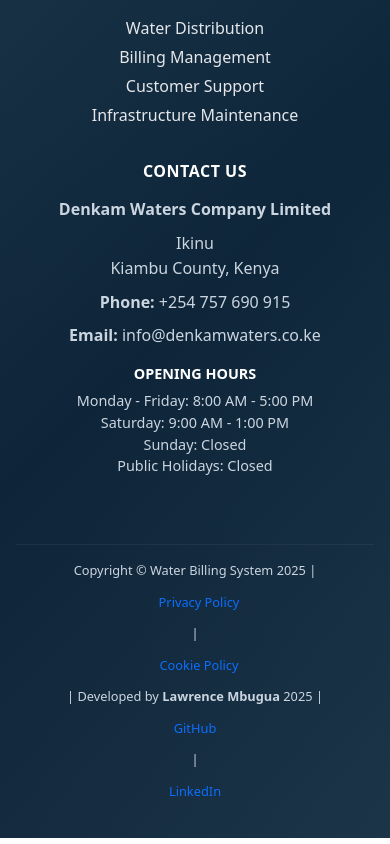
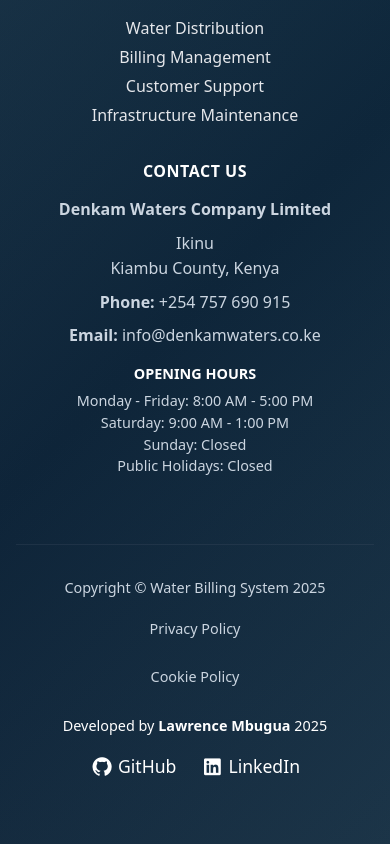
Before and after one commit to kb-diplo/C-Water-bilingsytsme, an Angular app in the folder water-billing-angular/: page /home in a window 390 px wide. Shown: the part 3630-4474 px from the top of the page. Built offline with nearby package versions, Linux system fonts and the light colour scheme; no server answers.

Commit message:
ui: improve scroll-to-top button color and footer mobile responsiveness

```diff
--- a/water-billing-angular/src/app/home/home.component.html
+++ b/water-billing-angular/src/app/home/home.component.html
@@ -195,7 +195,8 @@
     <hr class="footer-divider">
     <div class="row">
       <div class="col-12 text-center">
-        <p class="footer-copyright mb-0">
+        <!-- Desktop footer (original layout) -->
+        <p class="footer-copyright mb-0 d-none d-md-block">
           Copyright © Water Billing System 2025 |
           <a href="#" class="text-primary ms-2" (click)="showPrivacyPolicy($event)">Privacy Policy</a> |
           <a href="#" class="text-primary ms-2" (click)="showCookiePolicy($event)">Cookie Policy</a> |
@@ -203,6 +204,31 @@
           <a href="https://github.com/kb-diplo" class="text-primary">GitHub</a> |
           <a href="http://www.linkedin.com/in/mbugualawrence" class="text-primary">LinkedIn</a>
         </p>
+
+        <!-- Mobile footer (improved layout) -->
+        <div class="footer-bottom d-block d-md-none">
+          <div class="footer-copyright text-center mb-3">
+            <p class="mb-2">Copyright © Water Billing System 2025</p>
+            <div class="footer-links">
+              <a href="#" class="footer-link" (click)="showPrivacyPolicy($event)">Privacy Policy</a>
+              <span class="footer-separator">•</span>
+              <a href="#" class="footer-link" (click)="showCookiePolicy($event)">Cookie Policy</a>
+            </div>
+          </div>
+          <div class="developer-info text-center mb-3">
+            <p class="mb-2">Developed by <strong>Lawrence Mbugua</strong> 2025</p>
+            <div class="social-links-footer">
+              <a href="https://github.com/kb-diplo" class="social-link-footer" target="_blank" rel="noopener">
+                <i class="fab fa-github"></i>
+                <span class="ms-1">GitHub</span>
+              </a>
+              <a href="http://www.linkedin.com/in/mbugualawrence" class="social-link-footer" target="_blank" rel="noopener">
+                <i class="fab fa-linkedin"></i>
+                <span class="ms-1">LinkedIn</span>
+              </a>
+            </div>
+          </div>
+        </div>
       </div>
     </div>
   </div>
--- a/water-billing-angular/src/app/home/home.component.scss
+++ b/water-billing-angular/src/app/home/home.component.scss
@@ -798,20 +798,112 @@
 // Back to Top Button - Using same colors as login button
 .back-to-top {
   position: fixed; bottom: 30px; right: 30px; width: 50px; height: 50px;
-  background: linear-gradient(135deg, var(--gradient-start), var(--gradient-end));
+  background: linear-gradient(135deg, #00bcd4, #0097a7) !important;
   color: white; border: none; border-radius: 50%; font-size: 1.2rem; cursor: pointer;
   transition: all 0.3s ease; z-index: 1050; opacity: 0; visibility: hidden;
   transform: translateY(20px);
-  box-shadow: 0 4px 15px rgba(8, 145, 178, 0.4);
+  box-shadow: 0 4px 15px rgba(0, 188, 212, 0.4);
 
   &.show { opacity: 1; visibility: visible; transform: translateY(0); }
   &:hover {
-    background: linear-gradient(135deg, var(--accent-blue), var(--primary-blue));
+    background: linear-gradient(135deg, #0097a7, #00838f) !important;
     transform: translateY(-3px);
-    box-shadow: 0 6px 20px rgba(8, 145, 178, 0.6);
+    box-shadow: 0 6px 20px rgba(0, 188, 212, 0.6);
   }
   i {
     font-size: 1rem;
+  }
+}
+
+// Improved Footer Bottom Section
+.footer-bottom {
+  padding: 1rem 0;
+
+  .footer-copyright {
+    p {
+      margin-bottom: 0.5rem;
+      font-size: 0.9rem;
+      color: var(--text-light);
+    }
+  }
+
+  .footer-links {
+    display: flex;
+    justify-content: center;
+    align-items: center;
+    flex-wrap: wrap;
+    gap: 0.5rem;
+
+    @media (max-width: 576px) {
+      flex-direction: column;
+      gap: 0.25rem;
+    }
+  }
+
+  .footer-link {
+    color: var(--primary-blue);
+    text-decoration: none;
+    font-size: 0.9rem;
+    transition: color 0.3s ease;
+
+    &:hover {
+      color: var(--accent-blue);
+      text-decoration: underline;
+    }
+  }
+
+  .footer-separator {
+    color: var(--text-light);
+    margin: 0 0.5rem;
+
+    @media (max-width: 576px) {
+      display: none;
+    }
+  }
+
+  .developer-info {
+    p {
+      margin-bottom: 0.5rem;
+      font-size: 0.9rem;
+      color: var(--text-light);
+    }
+  }
+
+  .social-links-footer {
+    display: flex;
+    justify-content: center;
+    align-items: center;
+    gap: 1rem;
+
+    @media (max-width: 576px) {
+      gap: 1.5rem;
+    }
+  }
+
+  .social-link-footer {
+    color: var(--primary-blue);
+    text-decoration: none;
+    font-size: 1.1rem;
+    transition: all 0.3s ease;
+    display: flex;
+    align-items: center;
+
+    &:hover {
+      color: var(--accent-blue);
+      transform: translateY(-2px);
+    }
+
+    i {
+      font-size: 1.2rem;
+    }
+
+    @media (min-width: 768px) {
+      font-size: 0.9rem;
+
+      i {
+        font-size: 1rem;
+      }
+    }
   }
 }
 
```
